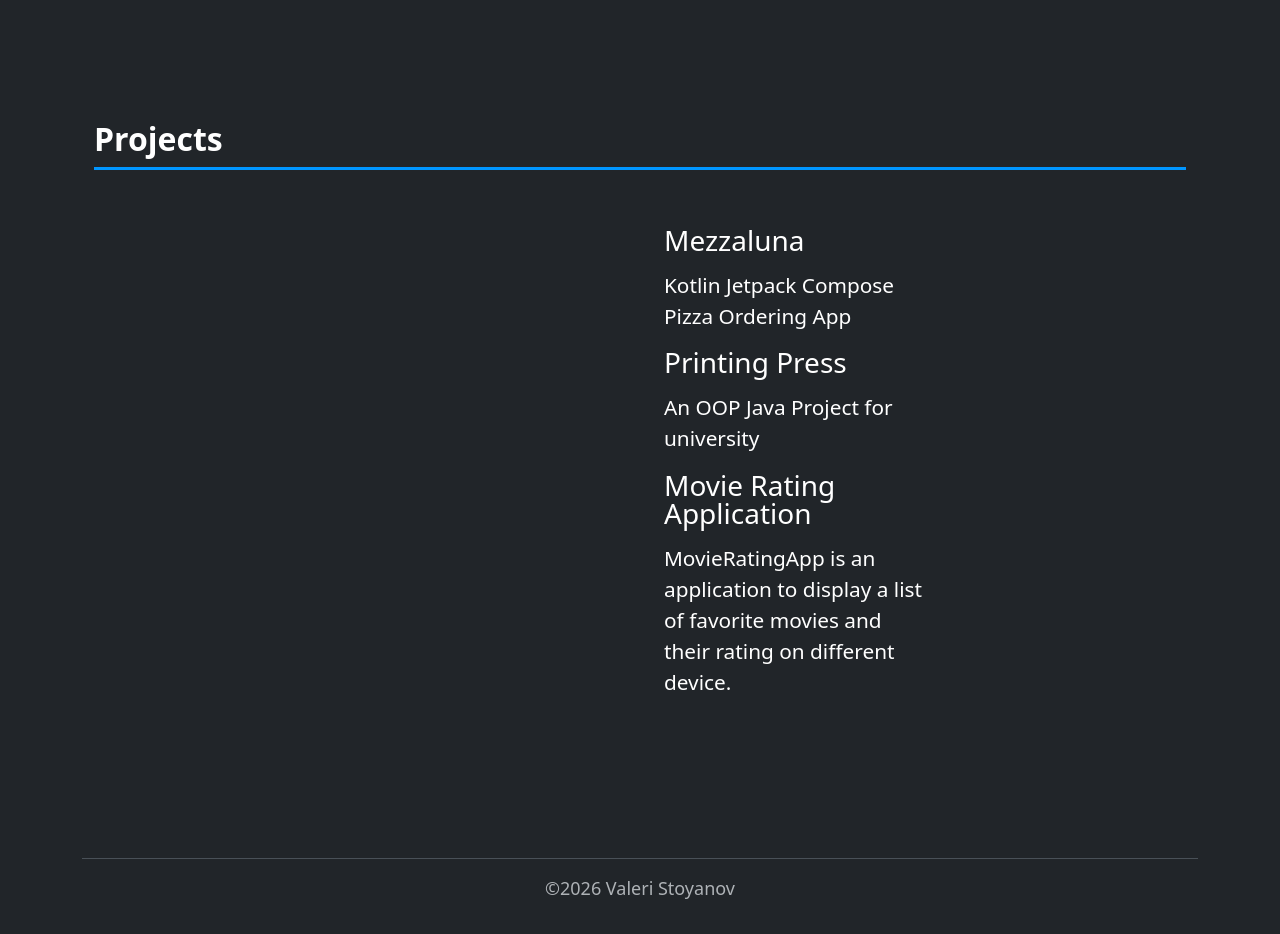
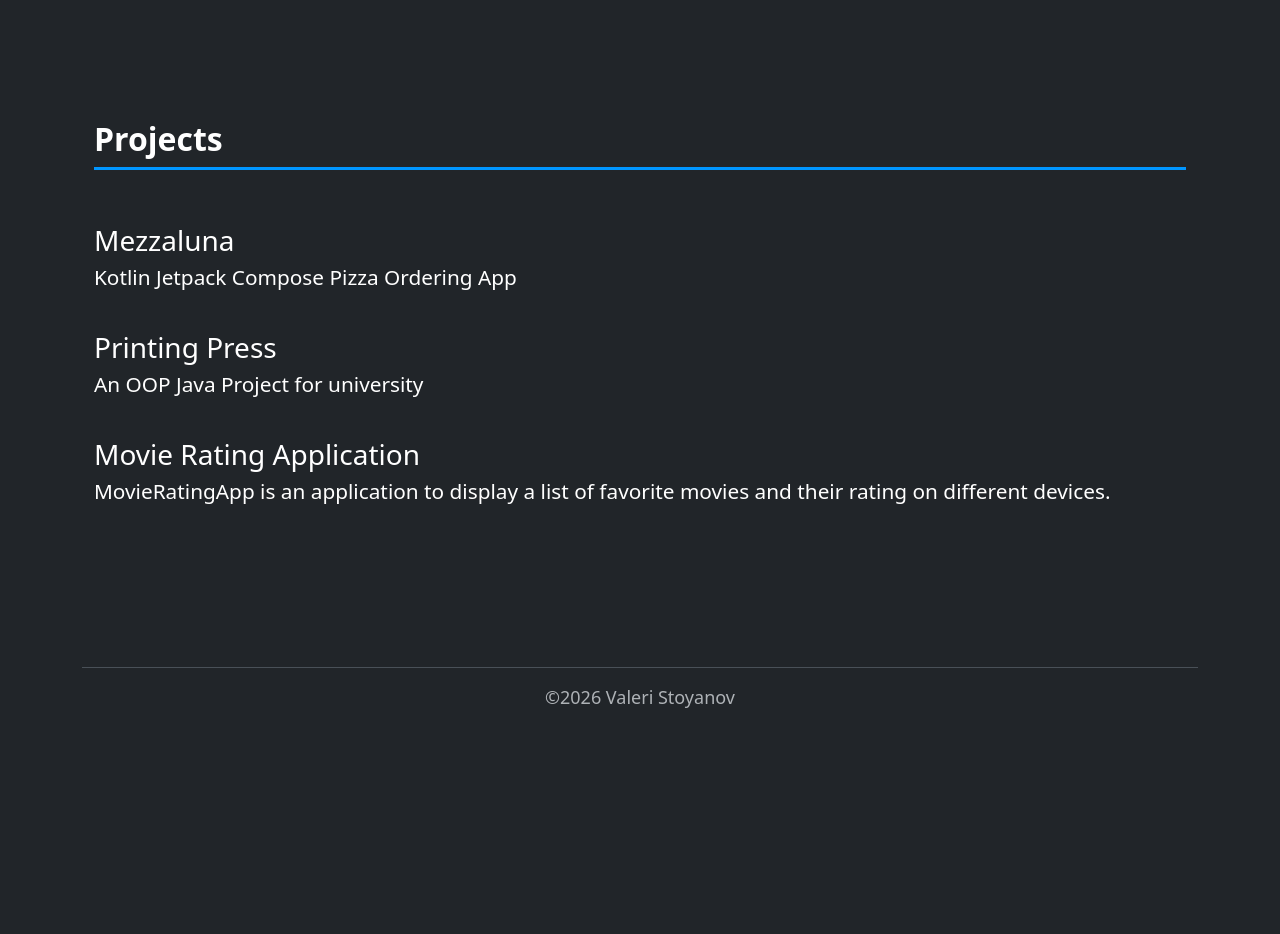
Before and after one commit to ValeriSt/Portfolio, a plain HTML site: page index.html in a window 1280 px wide. Shown: the part 1600-2534 px from the top of the page. After the commit the page ends 2343 px from the top, so only its background shows below. Drawn offline with nearby package versions, Linux system fonts and the light colour scheme.

Commit message:
Small fix of UI

```diff
--- a/index.html
+++ b/index.html
@@ -32,8 +32,9 @@
               Valeri Stoyanov
             </h1>
             <p class="lead">
-              Motivated software developer with hands-on experience in Android development,
-              Xamarin to Kotlin migration, and IT system administration.
+              Motivated software developer with hands-on experience in Android
+              development, Xamarin to Kotlin migration, and IT system
+              administration.
             </p>
             <a class="btn" href="mailto:stoyanovvaleri02@gmail.com"
               >Contact me</a
@@ -135,17 +136,31 @@
               <div>
                 <h3 class="fs-3 text-body-emphasis">Experience</h3>
                 <li class="lead" style="font-weight: bold">
-                  <span>Android Developer - IFD Engineering<br><span class="job-dates">(July 2025 - Present)</span></span>
+                  <span
+                    >Android Developer - IFD Engineering<br /><span
+                      class="job-dates"
+                      >(July 2025 - Present)</span
+                    ></span
+                  >
                 </li>
                 <p class="description">
-                 Migrating legacy Xamarin (.NET/C#)  warehouse application to Kotlin Jetpack Compose using MVVM architecture and modern Android UI development.
+                  Migrating legacy Xamarin (.NET/C#) warehouse application to
+                  Kotlin Jetpack Compose using MVVM architecture and modern
+                  Android UI development.
                 </p>
                 <li class="lead" style="font-weight: bold">
-                  <span>IT System Administrator - Comet Electronics<br><span class="job-dates">(January 2024 - July 2025)</span></span>
+                  <span
+                    >IT System Administrator - Comet Electronics<br /><span
+                      class="job-dates"
+                      >(January 2024 - July 2025)</span
+                    ></span
+                  >
                 </li>
                 <p class="description">
-                  I’ve gained hands-on experience in IT system support, where I developed strong problem-solving, teamwork, and communication skills.
-                  I’ve worked with Windows-based systems, user support tools, and basic networking concepts.
+                  I’ve gained hands-on experience in IT system support, where I
+                  developed strong problem-solving, teamwork, and communication
+                  skills. I’ve worked with Windows-based systems, user support
+                  tools, and basic networking concepts.
                 </p>
                 <li class="lead" style="font-weight: bold">
                   SAP Internship - SAP Labs Bulgaria
@@ -181,7 +196,10 @@
               <div>
                 <h3 class="fs-3 text-body-emphasis">Skills</h3>
                 <p class="lead">
-                  Kotlin, Jetpack Compose, Java, C#, .NET, Xamarin, HTML5, CSS3, Android SDK, MVVM, Coroutines, StateFlow, REST APIs, Android Studio, Git & GitHub, Bitbucket, Jira, MSSQL, MySQL, SQLLite, Gradle, OOP, Data Structures & Algorithms
+                  Kotlin, Jetpack Compose, Java, C#, .NET, Xamarin, HTML5, CSS3,
+                  Android SDK, MVVM, Coroutines, StateFlow, REST APIs, Android
+                  Studio, Git & GitHub, Bitbucket, Jira, MSSQL, MySQL, SQLLite,
+                  Gradle, OOP, Data Structures & Algorithms
                 </p>
               </div>
             </div>
@@ -228,23 +246,33 @@
         </div>
       </div>
     </section>
-
     <section id="projects">
       <div class="container px-4 py-5">
         <h2 class="pb-2 fw-bold topicTitle">Projects</h2>
-        <div class="row flex-lg-row-reverse align-items-center g-5 py-5">
-          <div class="col-10 col-sm-8 col-lg-6">
-          <div class="col-lg-6">
-            <h3 class="fs-3 display-7 text-body-emphasis lh-1 mb-3">Mezzaluna</h3>
+
+        <div class="row g-4 py-5">
+          <div class="col-12">
+            <h3 class="fs-3 display-7 text-body-emphasis lh-1 mb-2">
+              Mezzaluna
+            </h3>
             <p class="lead">Kotlin Jetpack Compose Pizza Ordering App</p>
           </div>
-          <div class="col-lg-6">
-            <h3 class="fs-3 display-7 text-body-emphasis lh-1 mb-3">Printing Press</h3>
+
+          <div class="col-12">
+            <h3 class="fs-3 display-7 text-body-emphasis lh-1 mb-2">
+              Printing Press
+            </h3>
             <p class="lead">An OOP Java Project for university</p>
           </div>
-          <div class="col-lg-6">
-            <h3 class="fs-3 display-7 text-body-emphasis lh-1 mb-3">Movie Rating Application</h3>
-            <p class="lead">MovieRatingApp is an application to display a list of favorite movies and their rating on different device.</p>
+
+          <div class="col-12">
+            <h3 class="fs-3 display-7 text-body-emphasis lh-1 mb-2">
+              Movie Rating Application
+            </h3>
+            <p class="lead">
+              MovieRatingApp is an application to display a list of favorite
+              movies and their rating on different devices.
+            </p>
           </div>
         </div>
       </div>
@@ -259,7 +287,11 @@
         </footer>
       </div>
     </section>
-    <button id="theme-toggle" class="theme-toggle-btn" aria-label="Toggle theme">
+    <button
+      id="theme-toggle"
+      class="theme-toggle-btn"
+      aria-label="Toggle theme"
+    >
       🌓
     </button>
     <script src="script.js"></script>
```
